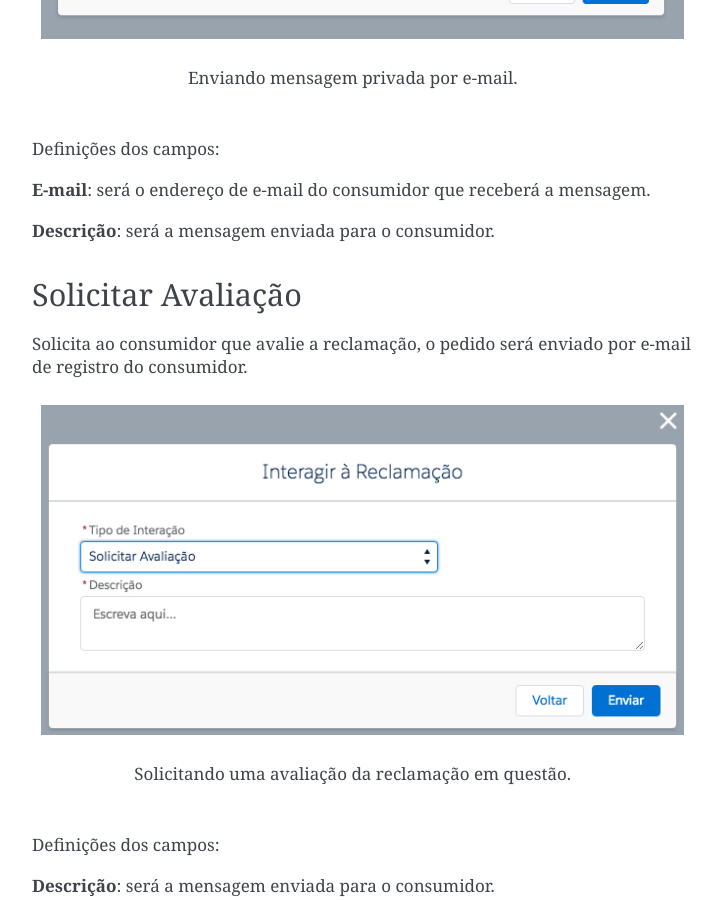
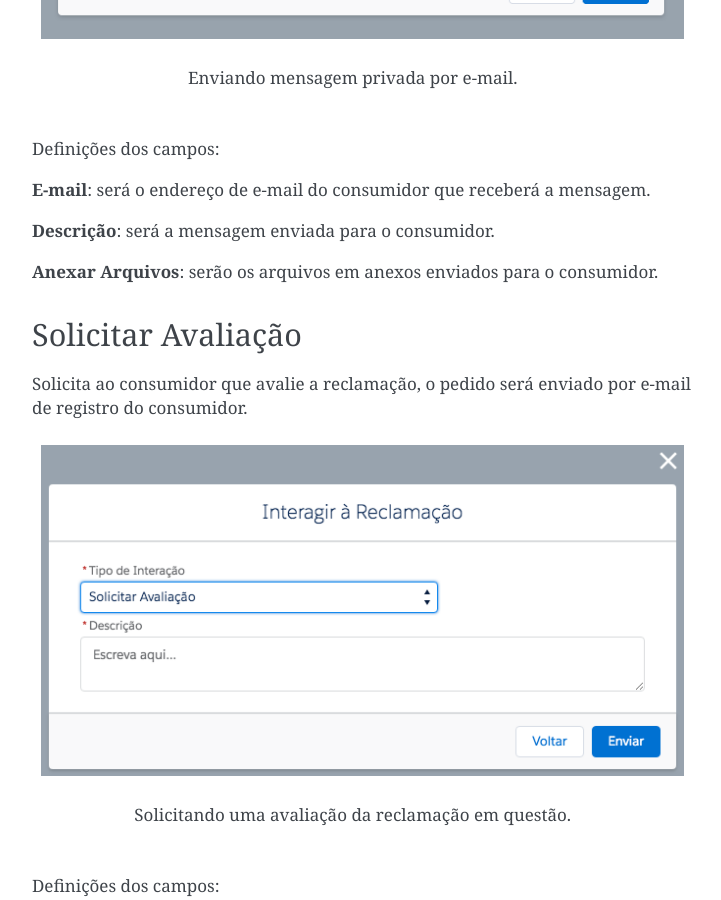
Before and after one commit to Inpulso-Tecnologia/RAConnectDOCFull, a Sphinx documentation site: the page built from docs/Funcional/interacao_reclamacao.rst, in a window 1280 px wide and 900 px high, scrolled down 1943 px. Shown: the whole window, without its empty margins (388-1109 px from the left). Built offline with Sphinx 7.4.7, drawn with Linux system fonts in a browser that asks for light colours.

Commit message:
Mudançã no texto descritivo da pagina funcional/ resposta por email

```diff
--- a/docs/Funcional/interacao_reclamacao.rst
+++ b/docs/Funcional/interacao_reclamacao.rst
@@ -47,6 +47,8 @@ Definições dos campos:
 
 **Descrição**: será a mensagem enviada para o consumidor.
 
+**Anexar Arquivos**: serão os arquivos em anexos enviados para o consumidor.
+
 Solicitar Avaliação
 -----------------------
 
```
